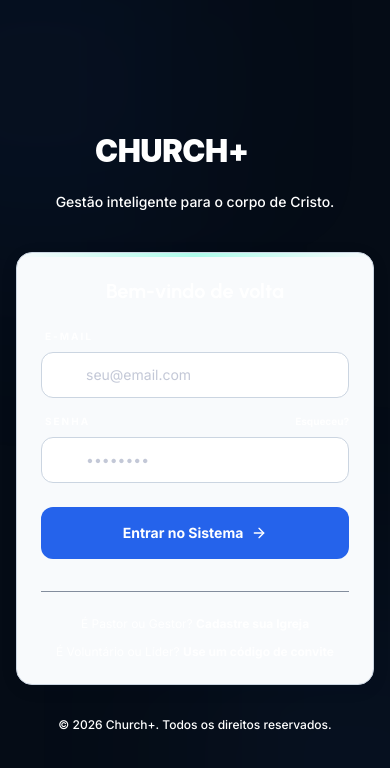
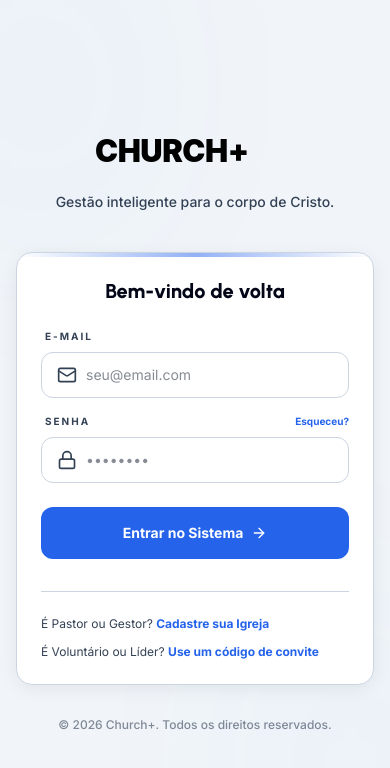
Before and after one commit to dguimaraes04/ServirApp, a React (Vite) app: page / in a window 390 px wide. Shown: the top 768 px of the page. Built offline with nearby package versions, Linux system fonts and the light colour scheme; no server answers.

Commit message:
fix: tela de login totalmente responsiva ao tema claro/escuro com contraste correto

```diff
--- a/src/components/Auth.tsx
+++ b/src/components/Auth.tsx
@@ -2,10 +2,12 @@ import React, { useState, useEffect } from 'react';
 import { motion, AnimatePresence } from 'motion/react';
 import { Mail, Lock, AlertCircle, ArrowRight, ShieldCheck, Zap, Building, Key, User } from 'lucide-react';
 import { supabase } from '../lib/supabase';
+import { useTheme } from '../contexts/ThemeContext';
 
 type AuthMode = 'login' | 'register_church' | 'register_volunteer';
 
 export function Auth() {
+  const { theme } = useTheme();
   const [mode, setMode] = useState<AuthMode>('login');
 
   // Form fields
@@ -123,11 +125,17 @@ export function Auth() {
   };
 
   return (
-    <div className="min-h-screen bg-navy-950 flex relative overflow-hidden">
+    <div className="min-h-screen flex relative overflow-hidden transition-colors duration-300" style={{ background: 'var(--bg-base)' }}>
       {/* Background Graphics */}
       <div className="absolute top-0 left-0 w-full h-full overflow-hidden z-0 pointer-events-none">
-        <div className="absolute top-[-10%] left-[-10%] w-[40%] h-[40%] rounded-full bg-accent-cyan/10 blur-[120px]" />
-        <div className="absolute bottom-[-10%] right-[-10%] w-[40%] h-[40%] rounded-full bg-blue-500/10 blur-[120px]" />
+        <div
+          className="absolute top-[-10%] left-[-10%] w-[40%] h-[40%] rounded-full blur-[120px] transition-all"
+          style={{ background: 'var(--accent)', opacity: theme === 'dark' ? 0.08 : 0.05 }}
+        />
+        <div
+          className="absolute bottom-[-10%] right-[-10%] w-[40%] h-[40%] rounded-full blur-[120px] transition-all"
+          style={{ background: '#3B82F6', opacity: theme === 'dark' ? 0.08 : 0.05 }}
+        />
       </div>
 
       <div className="flex-1 flex flex-col justify-center items-center px-4 py-8 z-10 w-full">
@@ -140,17 +148,29 @@ export function Auth() {
           {/* Logo */}
           <div className="flex flex-col items-center mb-6">
             <div className="h-12 flex items-center justify-center my-4">
-              <img src="/church_logo_dark.svg" alt="Church+" className="h-10 w-auto object-contain" />
+              <img
+                src={theme === 'dark' ? '/church_logo_dark.svg' : '/church_logo_light.svg'}
+                alt="Church+"
+                className="h-10 w-auto object-contain"
+              />
             </div>
-            <p className="text-slate-gray text-center font-medium text-sm md:text-base mb-4">Gestão inteligente para o corpo de Cristo.</p>
+            <p className="text-center font-medium text-sm md:text-base mb-4" style={{ color: 'var(--text-secondary)' }}>
+              Gestão inteligente para o corpo de Cristo.
+            </p>
           </div>
 
-          <div className="glass-card p-6 md:p-8 rounded-3xl border border-navy-800 bg-navy-900/60 backdrop-blur-2xl shadow-2xl relative overflow-hidden">
-            <div className="absolute top-0 left-0 w-full h-1 bg-gradient-to-r from-transparent via-accent-cyan to-transparent opacity-50" />
+          <div
+            className="glass-card p-6 md:p-8 rounded-3xl shadow-2xl relative overflow-hidden"
+            style={{ background: 'var(--bg-surface)', border: '1px solid var(--border-main)' }}
+          >
+            <div
+              className="absolute top-0 left-0 w-full h-1 opacity-50"
+              style={{ background: 'linear-gradient(to right, transparent, var(--accent), transparent)' }}
+            />
 
             {/* Header Text */}
             <div className="text-center mb-6">
-              <h2 className="text-xl font-bold text-white mb-1">
+              <h2 className="text-xl font-black mb-1" style={{ color: 'var(--text-heading)' }}>
                 {mode === 'login' && 'Bem-vindo de volta'}
                 {mode === 'register_church' && 'Cadastre sua Igreja'}
                 {mode === 'register_volunteer' && 'Junte-se à sua Igreja'}
@@ -162,17 +182,20 @@ export function Auth() {
               {/* Nome Completo (Only Registration) */}
               {(mode === 'register_church' || mode === 'register_volunteer') && (
                 <motion.div initial={{ opacity: 0, height: 0 }} animate={{ opacity: 1, height: 'auto' }}>
-                  <label className="block text-[10px] font-black text-slate-gray uppercase tracking-[0.2em] mb-2 ml-1">Nome Completo</label>
+                  <label className="block text-[10px] font-black uppercase tracking-[0.2em] mb-2 ml-1" style={{ color: 'var(--text-secondary)' }}>
+                    Nome Completo
+                  </label>
                   <div className="relative group">
                     <div className="absolute inset-y-0 left-0 pl-4 flex items-center pointer-events-none">
-                      <User className="h-5 w-5 text-slate-gray group-focus-within:text-accent-cyan transition-colors" />
+                      <User className="h-5 w-5 transition-colors" style={{ color: 'var(--text-secondary)' }} />
                     </div>
                     <input
                       type="text"
                       required
                       value={fullName}
                       onChange={(e) => setFullName(e.target.value)}
-                      className="block w-full pl-11 pr-4 py-3 bg-navy-950/50 border border-navy-800 rounded-xl text-white placeholder-slate-gray/50 focus:outline-none focus:border-accent-cyan/50 focus:bg-navy-950 transition-all text-sm"
+                      className="block w-full pl-11 pr-4 py-3 rounded-xl transition-all text-sm outline-none"
+                      style={{ background: 'var(--bg-input)', border: '1px solid var(--border-main)', color: 'var(--text-primary)' }}
                       placeholder="João da Silva"
                     />
                   </div>
@@ -182,17 +205,20 @@ export function Auth() {
               {/* Nome da Igreja (Only Church Reg) */}
               {mode === 'register_church' && (
                 <motion.div initial={{ opacity: 0, height: 0 }} animate={{ opacity: 1, height: 'auto' }}>
-                  <label className="block text-[10px] font-black text-slate-gray uppercase tracking-[0.2em] mb-2 ml-1">Nome da Igreja</label>
+                  <label className="block text-[10px] font-black uppercase tracking-[0.2em] mb-2 ml-1" style={{ color: 'var(--text-secondary)' }}>
+                    Nome da Igreja
+                  </label>
                   <div className="relative group">
                     <div className="absolute inset-y-0 left-0 pl-4 flex items-center pointer-events-none">
-                      <Building className="h-5 w-5 text-slate-gray group-focus-within:text-accent-cyan transition-colors" />
+                      <Building className="h-5 w-5 transition-colors" style={{ color: 'var(--text-secondary)' }} />
                     </div>
                     <input
                       type="text"
                       required
                       value={churchName}
                       onChange={(e) => setChurchName(e.target.value)}
-                      className="block w-full pl-11 pr-4 py-3 bg-navy-950/50 border border-navy-800 rounded-xl text-white placeholder-slate-gray/50 focus:outline-none focus:border-accent-cyan/50 focus:bg-navy-950 transition-all text-sm"
+                      className="block w-full pl-11 pr-4 py-3 rounded-xl transition-all text-sm outline-none"
+                      style={{ background: 'var(--bg-input)', border: '1px solid var(--border-main)', color: 'var(--text-primary)' }}
                       placeholder="Igreja Batista Central"
                     />
                   </div>
@@ -202,17 +228,20 @@ export function Auth() {
               {/* Código de Convite (Only Volunteer Reg) */}
               {mode === 'register_volunteer' && (
                 <motion.div initial={{ opacity: 0, height: 0 }} animate={{ opacity: 1, height: 'auto' }}>
-                  <label className="block text-[10px] font-black text-slate-gray uppercase tracking-[0.2em] mb-2 ml-1">Código de Convite</label>
+                  <label className="block text-[10px] font-black uppercase tracking-[0.2em] mb-2 ml-1" style={{ color: 'var(--text-secondary)' }}>
+                    Código de Convite
+                  </label>
                   <div className="relative group">
                     <div className="absolute inset-y-0 left-0 pl-4 flex items-center pointer-events-none">
-                      <Key className="h-5 w-5 text-slate-gray group-focus-within:text-accent-cyan transition-colors" />
+                      <Key className="h-5 w-5 transition-colors" style={{ color: 'var(--text-secondary)' }} />
                     </div>
                     <input
                       type="text"
                       required
                       value={inviteCode}
                       onChange={(e) => setInviteCode(e.target.value)}
-                      className="block w-full pl-11 pr-4 py-3 bg-navy-950/50 border border-navy-800 rounded-xl text-white placeholder-slate-gray/50 focus:outline-none focus:border-accent-cyan/50 focus:bg-navy-950 transition-all text-sm uppercase"
+                      className="block w-full pl-11 pr-4 py-3 rounded-xl transition-all text-sm uppercase outline-none"
+                      style={{ background: 'var(--bg-input)', border: '1px solid var(--border-main)', color: 'var(--text-primary)' }}
                       placeholder="Ex: ABX92K"
                     />
                   </div>
@@ -221,17 +250,20 @@ export function Auth() {
 
               {/* Email (Always) */}
               <div>
-                <label className="block text-[10px] font-black text-slate-gray uppercase tracking-[0.2em] mb-2 ml-1">E-mail</label>
+                <label className="block text-[10px] font-black uppercase tracking-[0.2em] mb-2 ml-1" style={{ color: 'var(--text-secondary)' }}>
+                  E-mail
+                </label>
                 <div className="relative group">
                   <div className="absolute inset-y-0 left-0 pl-4 flex items-center pointer-events-none">
-                    <Mail className="h-5 w-5 text-slate-gray group-focus-within:text-accent-cyan transition-colors" />
+                    <Mail className="h-5 w-5 transition-colors" style={{ color: 'var(--text-secondary)' }} />
                   </div>
                   <input
                     type="email"
                     required
                     value={email}
                     onChange={(e) => setEmail(e.target.value)}
-                    className="block w-full pl-11 pr-4 py-3 bg-navy-950/50 border border-navy-800 rounded-xl text-white placeholder-slate-gray/50 focus:outline-none focus:border-accent-cyan/50 focus:bg-navy-950 transition-all text-sm"
+                    className="block w-full pl-11 pr-4 py-3 rounded-xl transition-all text-sm outline-none"
+                    style={{ background: 'var(--bg-input)', border: '1px solid var(--border-main)', color: 'var(--text-primary)' }}
                     placeholder="seu@email.com"
                   />
                 </div>
@@ -240,19 +272,26 @@ export function Auth() {
               {/* Senha (Always) */}
               <div>
                 <div className="flex justify-between items-center mb-2">
-                  <label className="block text-[10px] font-black text-slate-gray uppercase tracking-[0.2em] ml-1">Senha</label>
-                  {mode === 'login' && <a href="#" className="text-[10px] text-accent-cyan font-bold hover:underline">Esqueceu?</a>}
+                  <label className="block text-[10px] font-black uppercase tracking-[0.2em] ml-1" style={{ color: 'var(--text-secondary)' }}>
+                    Senha
+                  </label>
+                  {mode === 'login' && (
+                    <a href="#" className="text-[10px] font-black hover:underline" style={{ color: 'var(--accent)' }}>
+                      Esqueceu?
+                    </a>
+                  )}
                 </div>
                 <div className="relative group">
                   <div className="absolute inset-y-0 left-0 pl-4 flex items-center pointer-events-none">
-                    <Lock className="h-5 w-5 text-slate-gray group-focus-within:text-accent-cyan transition-colors" />
+                    <Lock className="h-5 w-5 transition-colors" style={{ color: 'var(--text-secondary)' }} />
                   </div>
                   <input
                     type="password"
                     required
                     value={password}
                     onChange={(e) => setPassword(e.target.value)}
-                    className="block w-full pl-11 pr-4 py-3 bg-navy-950/50 border border-navy-800 rounded-xl text-white placeholder-slate-gray/50 focus:outline-none focus:border-accent-cyan/50 focus:bg-navy-950 transition-all text-sm"
+                    className="block w-full pl-11 pr-4 py-3 rounded-xl transition-all text-sm outline-none"
+                    style={{ background: 'var(--bg-input)', border: '1px solid var(--border-main)', color: 'var(--text-primary)' }}
                     placeholder="••••••••"
                   />
                 </div>
@@ -289,12 +328,13 @@ export function Auth() {
               <button
                 type="submit"
                 disabled={loading}
-                className="w-full relative group overflow-hidden rounded-xl bg-accent-cyan text-navy-950 font-bold text-sm py-4 mt-2 transition-all hover:shadow-[0_0_20px_rgba(100,255,218,0.4)] disabled:opacity-70 disabled:cursor-not-allowed"
+                className="w-full relative group overflow-hidden rounded-xl font-bold text-sm py-4 mt-2 transition-all cursor-pointer"
+                style={{ background: 'var(--accent)', color: 'var(--accent-text)' }}
               >
-                <div className="absolute inset-0 bg-white/20 translate-y-full group-hover:translate-y-0 transition-transform duration-300 ease-out" />
+                <div className="absolute inset-0 bg-white/25 translate-y-full group-hover:translate-y-0 transition-transform duration-300 ease-out" />
                 <span className="relative flex items-center justify-center gap-2">
                   {loading ? (
-                    <div className="w-5 h-5 border-2 border-navy-950/30 border-t-navy-950 rounded-full animate-spin" />
+                    <div className="w-5 h-5 border-2 border-t-transparent rounded-full animate-spin" style={{ borderColor: 'var(--accent-text)', borderTopColor: 'transparent' }} />
                   ) : (
                     <>
                       {mode === 'login' && 'Entrar no Sistema'}
@@ -308,26 +348,26 @@ export function Auth() {
             </form>
 
             {/* Alternância de Modos */}
-            <div className="mt-8 pt-6 border-t border-navy-800/50 flex flex-col gap-3">
+            <div className="mt-8 pt-6 flex flex-col gap-3" style={{ borderTop: '1px solid var(--border-main)' }}>
               {mode !== 'login' && (
-                <button onClick={() => changeMode('login')} className="text-xs text-slate-gray hover:text-white transition-colors">
-                  Já tem uma conta? <span className="text-accent-cyan font-bold">Faça login</span>
+                <button onClick={() => changeMode('login')} className="text-xs transition-colors cursor-pointer text-left" style={{ color: 'var(--text-secondary)' }}>
+                  Já tem uma conta? <span className="font-bold" style={{ color: 'var(--accent)' }}>Faça login</span>
                 </button>
               )}
               {mode !== 'register_church' && (
-                <button onClick={() => changeMode('register_church')} className="text-xs text-slate-gray hover:text-white transition-colors">
-                  É Pastor ou Gestor? <span className="text-accent-cyan font-bold">Cadastre sua Igreja</span>
+                <button onClick={() => changeMode('register_church')} className="text-xs transition-colors cursor-pointer text-left" style={{ color: 'var(--text-secondary)' }}>
+                  É Pastor ou Gestor? <span className="font-bold" style={{ color: 'var(--accent)' }}>Cadastre sua Igreja</span>
                 </button>
               )}
               {mode !== 'register_volunteer' && (
-                <button onClick={() => changeMode('register_volunteer')} className="text-xs text-slate-gray hover:text-white transition-colors">
-                  É Voluntário ou Líder? <span className="text-accent-cyan font-bold">Use um código de convite</span>
+                <button onClick={() => changeMode('register_volunteer')} className="text-xs transition-colors cursor-pointer text-left" style={{ color: 'var(--text-secondary)' }}>
+                  É Voluntário ou Líder? <span className="font-bold" style={{ color: 'var(--accent)' }}>Use um código de convite</span>
                 </button>
               )}
             </div>
           </div>
 
-          <p className="text-center text-xs text-slate-gray/60 mt-8 font-medium">
+          <p className="text-center text-xs mt-8 font-medium" style={{ color: 'var(--text-secondary)', opacity: 0.6 }}>
             © {new Date().getFullYear()} Church+. Todos os direitos reservados.
           </p>
         </motion.div>
```
